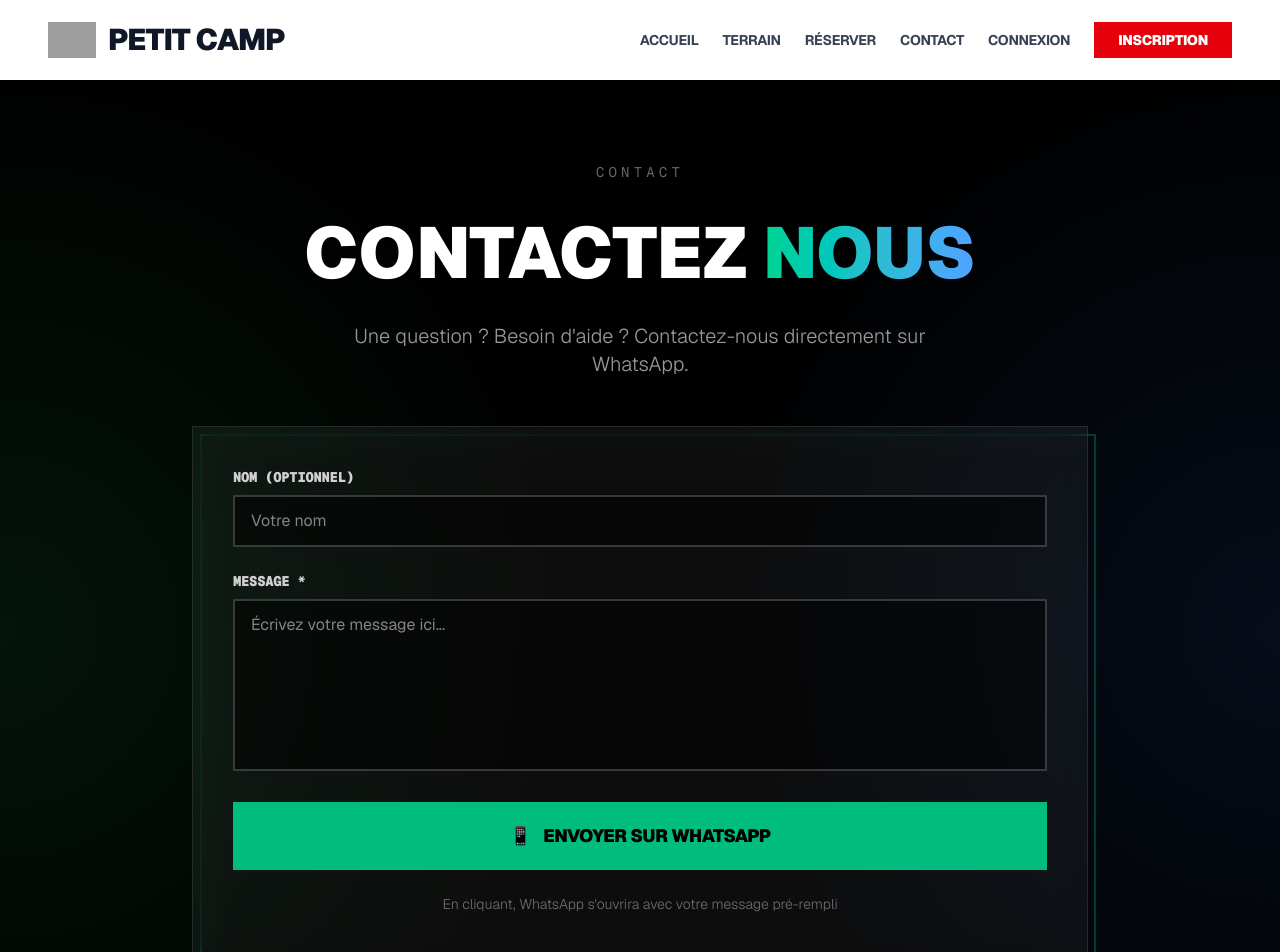
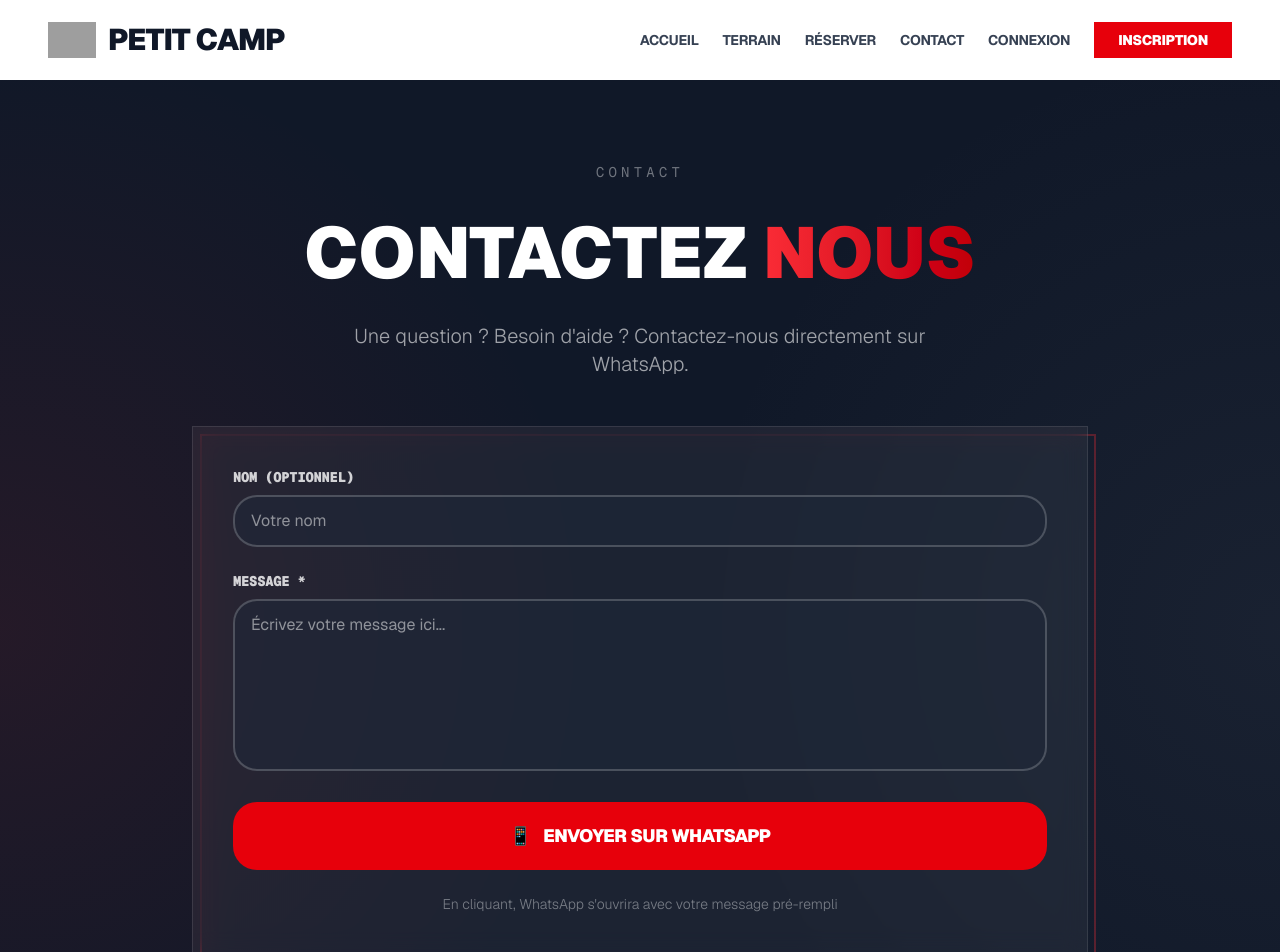
Before and after one commit to abdallah96/Soccer-Booking-Website, a Next.js app: page /contact in a window 1280 px wide. Shown: the top 952 px of the page. Built offline with nearby package versions, Linux system fonts and the light colour scheme; no server answers; grey boxes are pictures that could not be loaded.

Commit message:
Update contact page to match site theme
- Replace emerald/green and blue colors with red/gray theme
- Update background gradients to use red and gray
- Change button colors from emerald to red
- Update input focus states to red
- Match styling with rest of the site (gray-900 background, red accents)

```diff
--- a/src/app/contact/page.tsx
+++ b/src/app/contact/page.tsx
@@ -38,10 +38,10 @@ export default function ContactPage() {
   };
 
   return (
-    <div className="min-h-screen bg-black py-16 md:py-20 px-6 sm:px-8 lg:px-12 relative overflow-hidden">
+    <div className="min-h-screen bg-gray-900 py-16 md:py-20 px-6 sm:px-8 lg:px-12 relative overflow-hidden">
       <div className="absolute inset-0">
-        <div className="absolute top-0 left-0 w-1/2 h-full bg-[radial-gradient(circle_at_0%_50%,rgba(34,197,94,0.1),transparent_70%)]"></div>
-        <div className="absolute top-0 right-0 w-1/2 h-full bg-[radial-gradient(circle_at_100%_50%,rgba(59,130,246,0.1),transparent_70%)]"></div>
+        <div className="absolute top-0 left-0 w-1/2 h-full bg-[radial-gradient(circle_at_0%_50%,rgba(220,38,38,0.1),transparent_70%)]"></div>
+        <div className="absolute top-0 right-0 w-1/2 h-full bg-[radial-gradient(circle_at_100%_50%,rgba(107,114,128,0.1),transparent_70%)]"></div>
       </div>
 
       <div className="relative z-10 max-w-4xl mx-auto text-white">
@@ -50,7 +50,7 @@ export default function ContactPage() {
             <span className="text-white/40 text-sm font-mono tracking-[0.3em] uppercase">CONTACT</span>
           </div>
           <h1 className="text-5xl sm:text-6xl lg:text-7xl font-black leading-tight mb-6">
-            CONTACTEZ <span className="text-transparent bg-clip-text bg-gradient-to-r from-emerald-400 to-blue-400">NOUS</span>
+            CONTACTEZ <span className="text-transparent bg-clip-text bg-gradient-to-r from-red-500 to-red-700">NOUS</span>
           </h1>
           <p className="text-xl text-white/60 max-w-2xl mx-auto font-light">
             Une question ? Besoin d'aide ? Contactez-nous directement sur WhatsApp.
@@ -58,7 +58,7 @@ export default function ContactPage() {
         </div>
 
         <div className="relative">
-          <div className="absolute -bottom-2 -right-2 w-full h-full border-2 border-emerald-500/30"></div>
+          <div className="absolute -bottom-2 -right-2 w-full h-full border-2 border-red-500/30"></div>
           <div className="relative bg-white/5 backdrop-blur-md border border-white/10 p-8 md:p-10">
             <form onSubmit={handleSubmit} className="space-y-6">
               <div>
@@ -70,7 +70,7 @@ export default function ContactPage() {
                   value={name}
                   onChange={(e) => setName(e.target.value)}
                   placeholder="Votre nom"
-                  className="w-full px-4 py-3 bg-black/50 border-2 border-white/20 text-white focus:outline-none focus:border-emerald-500"
+                  className="w-full px-4 py-3 bg-gray-800/50 border-2 border-white/20 text-white focus:outline-none focus:border-red-500 focus:ring-2 focus:ring-red-500/30 rounded-xl transition-all"
                 />
               </div>
 
@@ -84,13 +84,13 @@ export default function ContactPage() {
                   required
                   rows={6}
                   placeholder="Écrivez votre message ici..."
-                  className="w-full px-4 py-3 bg-black/50 border-2 border-white/20 text-white focus:outline-none focus:border-emerald-500 resize-none"
+                  className="w-full px-4 py-3 bg-gray-800/50 border-2 border-white/20 text-white focus:outline-none focus:border-red-500 focus:ring-2 focus:ring-red-500/30 rounded-xl resize-none transition-all"
                 />
               </div>
 
               <button
                 type="submit"
-                className="w-full px-8 py-5 bg-emerald-500 text-black font-black text-lg tracking-tight hover:bg-emerald-400 transition-colors transform hover:scale-105 flex items-center justify-center gap-3"
+                className="w-full px-8 py-5 bg-red-600 text-white font-black text-lg tracking-tight hover:bg-red-700 transition-colors transform hover:scale-105 flex items-center justify-center gap-3 rounded-xl"
               >
                 <span>📱</span>
                 <span>ENVOYER SUR WHATSAPP</span>
@@ -110,7 +110,7 @@ export default function ContactPage() {
             target="_blank"
             rel="noopener noreferrer"
             onClick={() => trackAction('link_clicked', 'whatsapp_direct')}
-            className="inline-flex items-center gap-3 px-6 py-4 bg-emerald-500 text-black font-black hover:bg-emerald-400 transition-colors"
+            className="inline-flex items-center gap-3 px-6 py-4 bg-red-600 text-white font-black hover:bg-red-700 transition-colors rounded-xl"
           >
             <span>📱</span>
             <span>{CONTACT.WHATSAPP_FORMATTED}</span>
```
